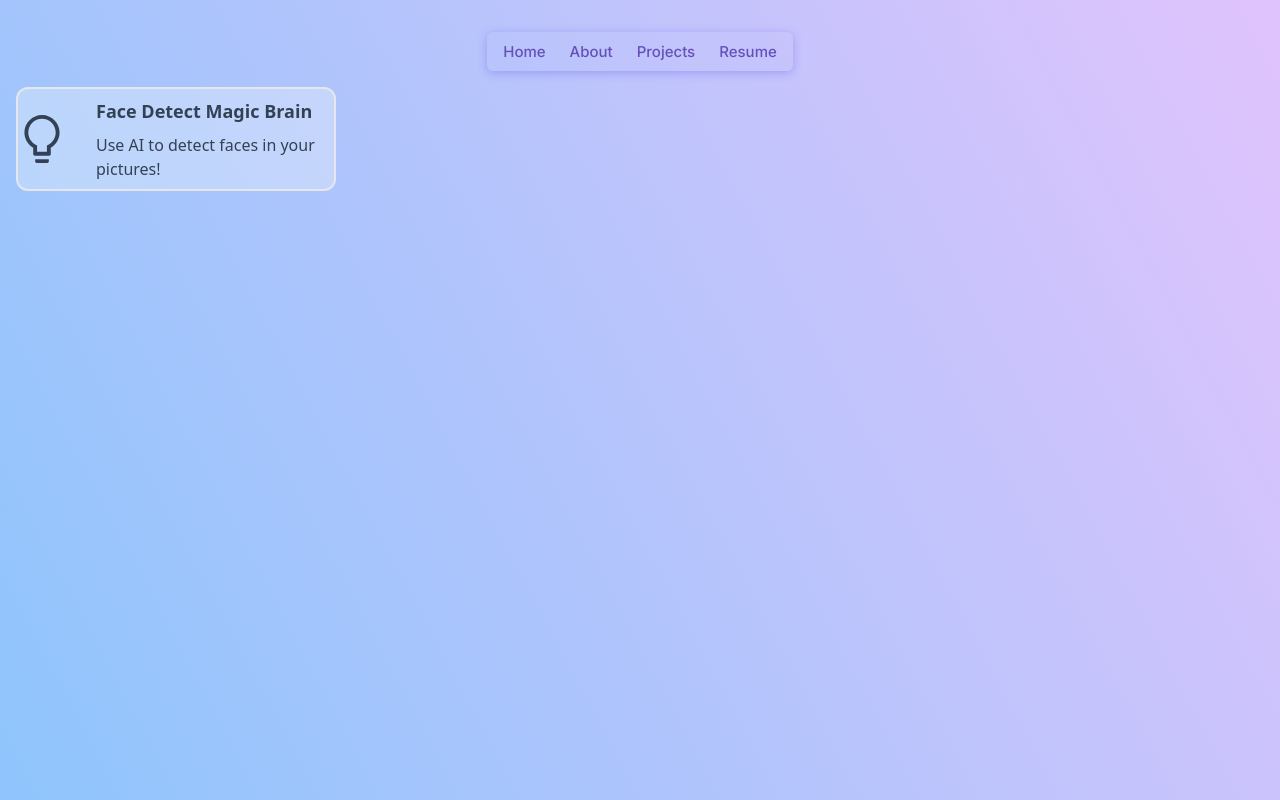
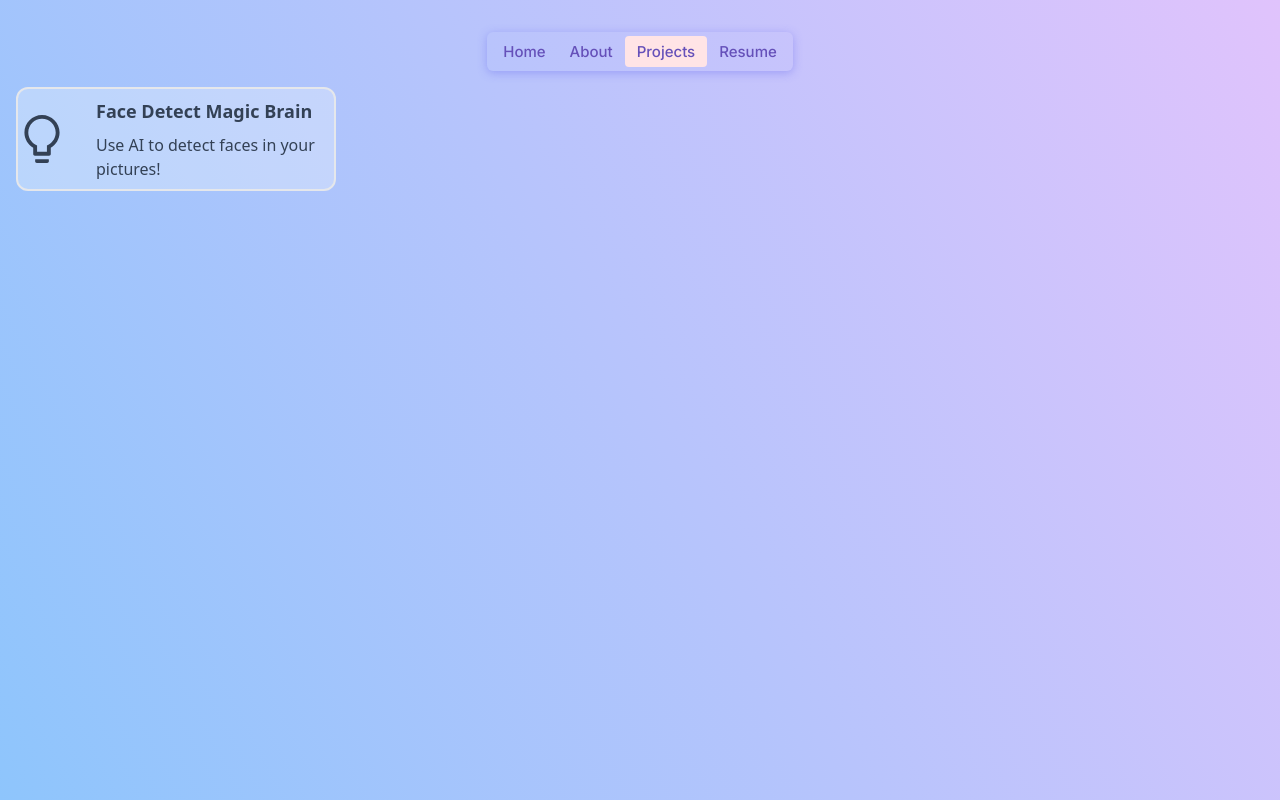
Before and after one commit to piklume/sayak-portfolio, a Next.js app: page /projects/brain in a window 1280 px wide. Built offline with nearby package versions, Linux system fonts and the light colour scheme.

Commit message:
fix: nav bar highlight issue

```diff
--- a/app/common/components/navMenuBar.tsx
+++ b/app/common/components/navMenuBar.tsx
@@ -7,24 +7,30 @@ import { MENU_LIST } from '../constants';
 import { usePathname } from 'next/navigation';
 
 const NavMenuBar = () => {
-  const pathName = usePathname();
+  let pathName = usePathname();
+  pathName = pathName.replace('/', '');
 
   return (
     <header className="my-4">
       <NavigationMenu.Root className="relative z-[1] flex w-full justify-center">
         <NavigationMenu.List className="center shadow-indigo-500/40 m-0 flex list-none rounded-[6px] bg-transparent p-1 shadow-[0_2px_10px]">
-          {MENU_LIST.map(({ name, path }) => (
+          {MENU_LIST.map(({ name, path }) => {
+            const menuPath = path.replace('/', '');
+            return (
               <NavigationMenu.Item key={name}>
                 <Link
                   className={`text-violet11 hover:bg-violet5 focus:shadow-violet7 block select-none rounded-[4px] px-3 py-2 text-[15px] font-medium leading-none no-underline outline-none focus:shadow-[0_0_0_2px] ${
-                  pathName === path && 'bg-rose-100 text-black'
+                    menuPath &&
+                    pathName.includes(menuPath) &&
+                    'bg-rose-100 text-black'
                   }`}
                   href={path}
                 >
                   {name}
                 </Link>
               </NavigationMenu.Item>
-          ))}
+            );
+          })}
         </NavigationMenu.List>
       </NavigationMenu.Root>
     </header>
--- a/app/projects/[id]/page.tsx
+++ b/app/projects/[id]/page.tsx
@@ -13,8 +13,6 @@ export async function generateStaticParams() {
 // Multiple versions of this page will be statically generated
 // using the `params` returned by `generateStaticParams`
 export default function Page({ params }: { params: { id: string } }) {
-  console.log('paroams', params);
-
   const { id } = params;
 
   const project: Project = PROJECTS_DATA_LIST.find(
```
Lines whose indentation alone changed are shown as unchanged.
